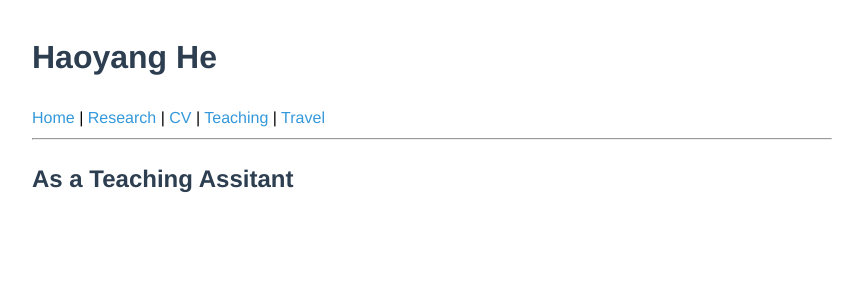
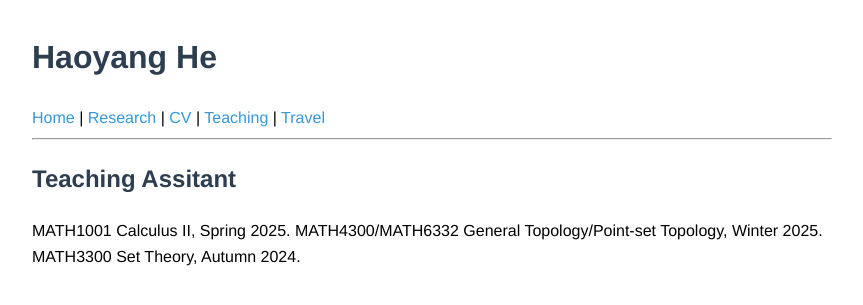
Before and after one commit to haoyang-he/haoyang-he.github.io, a Jekyll site: the page built from teaching.md, in a window 1280 px wide. Shown: the top 305 px of the page, without its empty margins (208-1071 px from the left). Built offline with Jekyll 4.4.1, drawn with Linux system fonts in a browser that asks for light colours.

Commit message:
Update teaching.md

```diff
--- a/teaching.md
+++ b/teaching.md
@@ -3,4 +3,8 @@ layout: default
 title: Teaching
 ---
 
-## As a Teaching Assitant
+## Teaching Assitant
+
+MATH1001 Calculus II, Spring 2025.
+MATH4300/MATH6332 General Topology/Point-set Topology, Winter 2025.
+MATH3300 Set Theory, Autumn 2024.
```
